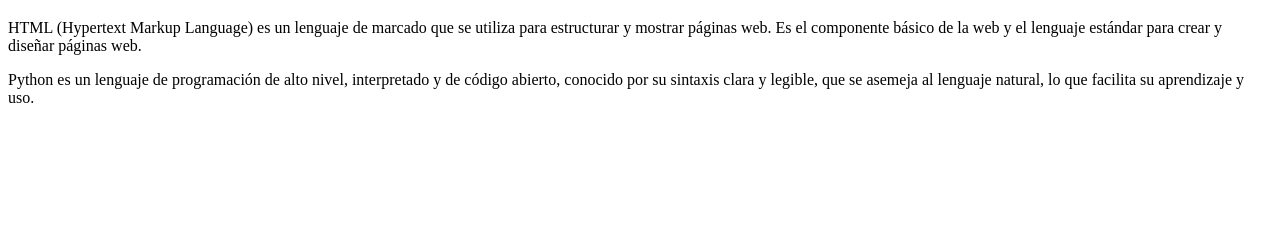
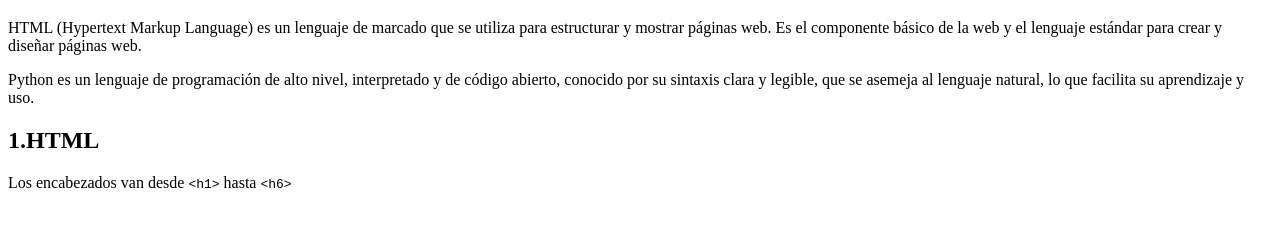
Before and after one commit to paununeza/Clase_2, a plain HTML site: page index.html in a window 1280 px wide. Shown: the part 61-288 px from the top of the page. Drawn offline with Linux system fonts and the light colour scheme.

Commit message:
Seccion1

```diff
--- a/index.html
+++ b/index.html
@@ -12,5 +12,14 @@
         <p>HTML (Hypertext Markup Language) es un lenguaje de marcado que se utiliza para estructurar y mostrar páginas web. Es el componente básico de la web y el lenguaje estándar para crear y diseñar páginas web. </p>
         <p>Python es un lenguaje de programación de alto nivel, interpretado y de código abierto, conocido por su sintaxis clara y legible, que se asemeja al lenguaje natural, lo que facilita su aprendizaje y uso. </p>
     </header>
+    <main>
+        <section>
+            <h2>1.HTML</h2>
+            <p>
+                Los encabezados van desde <code>&lt;h1&gt;</code>
+                hasta <code>&lt;h6&gt;</code>
+            </p>
+        </section>
+    </main>
 </body>
 </html>
```
